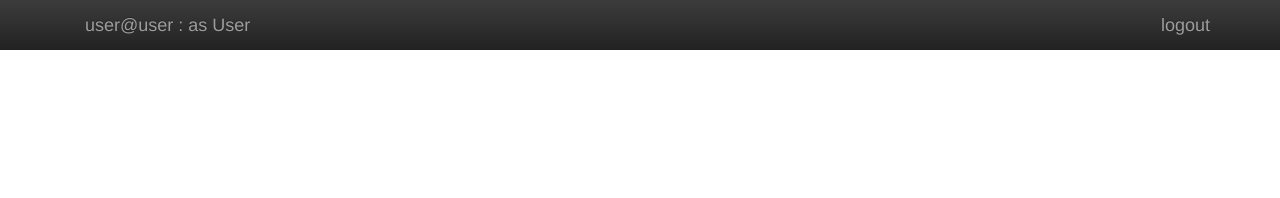
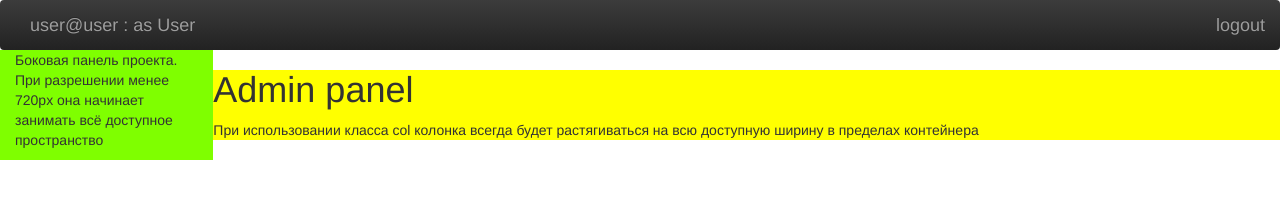
Before and after one commit to lindXdeep/frontend-learning, a plain HTML site: page templates/index.html in a window 1280 px wide. Drawn offline with Linux system fonts and the light colour scheme.

Commit message:
aside and main

```diff
--- a/templates/index.html
+++ b/templates/index.html
@@ -8,13 +8,13 @@
   <link rel="stylesheet" href="../static/css/bootstrap/bootstrap.min.css">
   <link rel="stylesheet" href="../static/css/bootstrap/bootstrap-theme.min.css">
   <link rel="stylesheet" href="../static/js/bootstrap/bootstrap.min.js">
-  <title>Sign in</title>
+  <title>Main</title>
 </head>
 
 <body>
 
-  <div class="navbar-inverse navbar-fixed-top">
-    <div class="container">
+  <div class="navbar-inverse">
+    <div class="container-fluid">
       <div class="navbar-header">
        <a href="#" class="navbar-brand">user@user : as User</a>
       </div>
@@ -24,6 +24,24 @@
     </div>
   </div>
 
+  <div class="container-fluid">
+    <div class="row">
+      <aside class="col-12 col-md-2 col-lg-2" style="background-color: chartreuse;">
+        <p>Боковая панель проекта. При разрешении менее 720px она начинает занимать всё доступное пространство</p></aside>
+      </aside>
+      <main class="col" style="background-color: yellow;">
+
+        <div>
+          <h1>Admin panel</h1>
+          <p>При использовании класса col колонка всегда будет растягиваться на всю доступную ширину в пределах контейнера</p>
+        </div>
+
+
+      </main>
+    </div>
+  </div>
+
+
 </body>
 
 </html>
```
Also changed, not shown: 1 other file.
